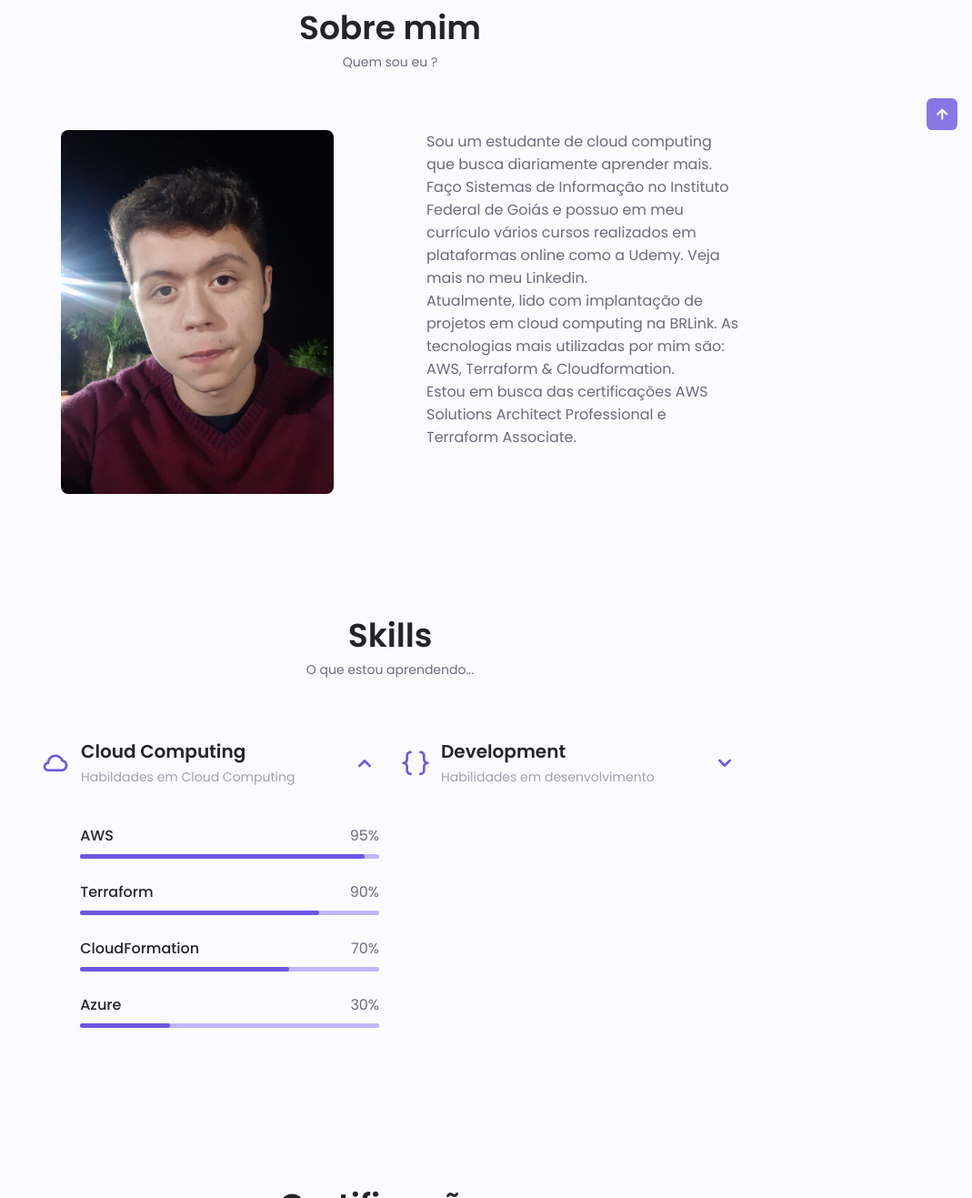
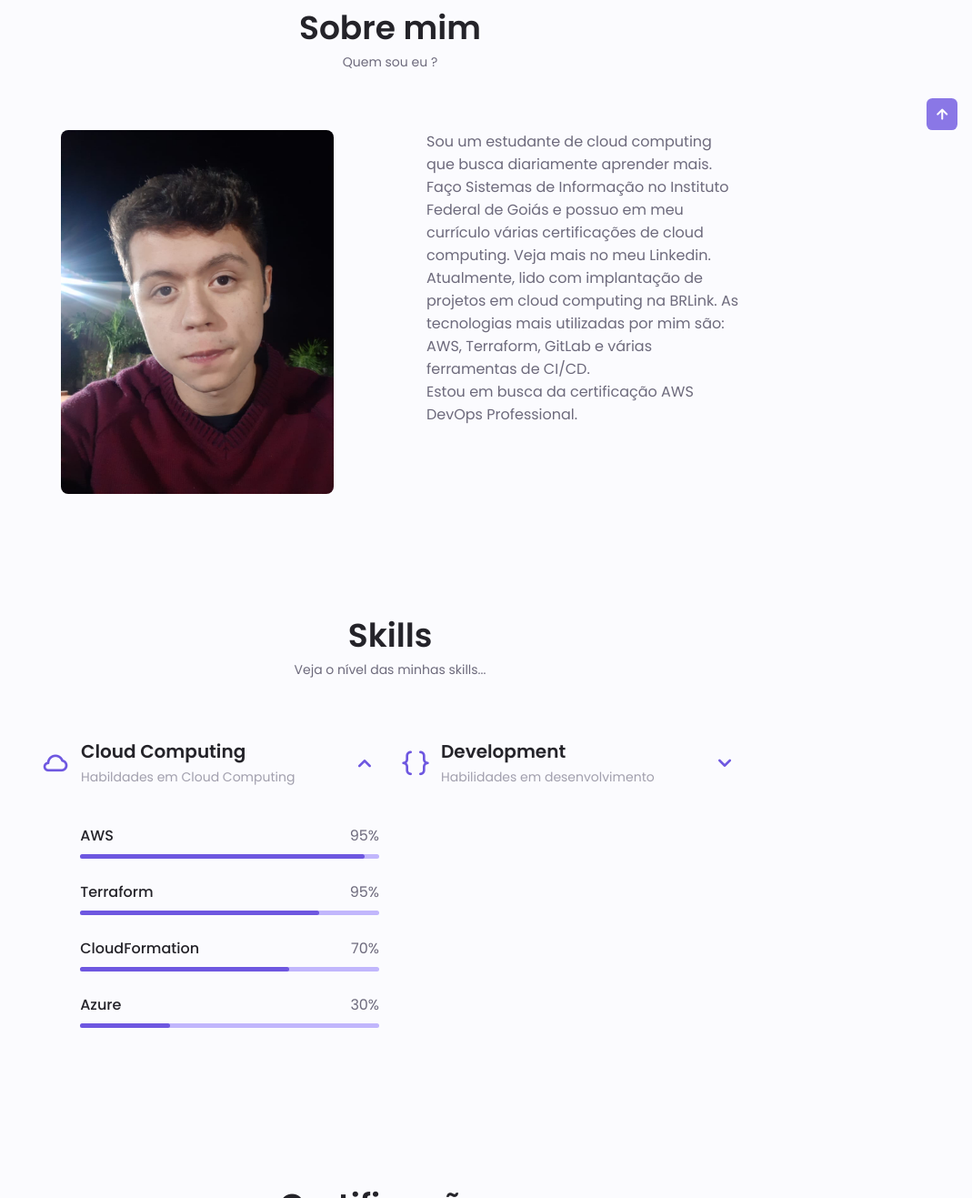
Before and after one commit to dallisonlima/dallisonlima.github.io, a plain HTML site: page index.html in a window 1280 px wide. Shown: the part 817-2134 px from the top of the page at 91% size, without its empty margins (211-1280 px from the left). Drawn offline with nearby package versions, Linux system fonts and the light colour scheme; a script that the page names is missing.

Commit message:
Update index.html

```diff
--- a/index.html
+++ b/index.html
@@ -114,13 +114,13 @@
           <p class="about__description">
             Sou um estudante de cloud computing que busca diariamente aprender mais.
             Faço Sistemas de Informação no Instituto Federal de Goiás e possuo em meu currículo
-            vários cursos realizados em plataformas online como a Udemy. Veja mais no meu Linkedin.
+            várias certificações de cloud computing. Veja mais no meu Linkedin.
             <br>
             Atualmente, lido com implantação de projetos em cloud computing na BRLink. As tecnologias mais utilizadas
             por mim são:
-            AWS, Terraform & Cloudformation.
+            AWS, Terraform, GitLab e várias ferramentas de CI/CD.
             <br>
-            Estou em busca das certificações AWS Solutions Architect Professional e Terraform Associate.
+            Estou em busca da certificação AWS DevOps Professional.
           </p>
         </div>
       </div>
@@ -129,7 +129,7 @@
     <!--==================== SKILLS ====================-->
     <section class="skills section" id="skills">
       <h2 class="section__title">Skills</h2>
-      <span class="section__subtitle">O que estou aprendendo...</span>
+      <span class="section__subtitle">Veja o nível das minhas skills...</span>
       <div class="skills__container container grid">
         <!-- <div> -->
         <div class="skills__content skills__open">
@@ -156,7 +156,7 @@
             <div class="skills__data">
               <div class="skills__titles">
                 <h3 class="skills__name">Terraform</h3>
-                <span class="skills__number">90%</span>
+                <span class="skills__number">95%</span>
               </div>
               <div class="skills__bar">
                 <span class="skills__percentage skills__css"></span>
@@ -228,8 +228,8 @@
 
             <div class="skills__data">
               <div class="skills__titles">
-                <h3 class="skills__name">C</h3>
-                <span class="skills__number">90%</span>
+                <h3 class="skills__name">Python</h3>
+                <span class="skills__number">60%</span>
               </div>
               <div class="skills__bar">
                 <span class="skills__percentage skills__python"></span>
```
